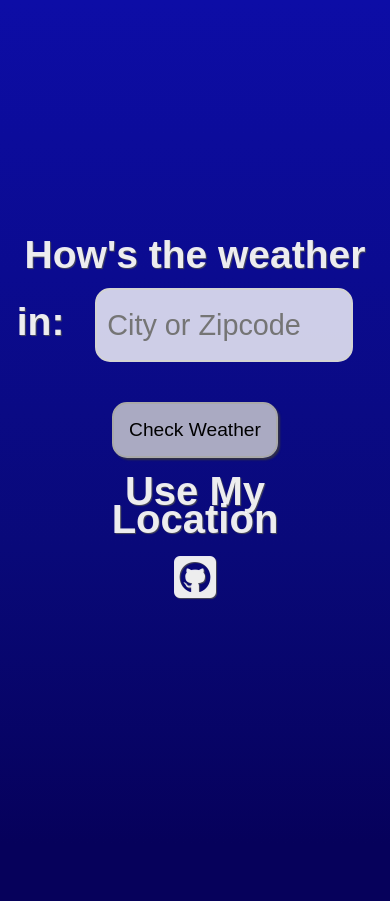
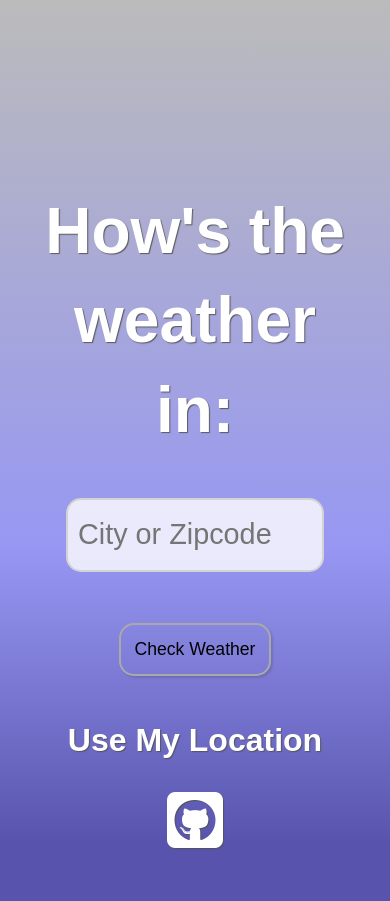
Before and after one commit to erobertsdev/weather-app, a website: page index.html in a window 390 px wide. Before the commit the page ends 844 px from the top, so only its background shows below. Drawn offline with nearby package versions, Linux system fonts and the light colour scheme; a web font is replaced by a local one.

Commit message:
style changes

```diff
--- a/index.js
+++ b/index.js
@@ -2,9 +2,10 @@ const init = (() => {
 	let main = document.querySelector('.main');
 
 	main.innerHTML = `
-		<div>
+		<div class="container">
+			<div class="content">
 				<form class="fade-in">
-                <label for="location" class="initial main-title">How's the weather in: </label>
+					<label for="location" class="initial"><p class="main-title">How's the weather in: </p></label>
 					<div id="location-display" class="hide"></div>
 					<input type="text" id="location" class="initial" placeholder="City or Zipcode" required>
 					<div class="check">
@@ -16,10 +17,12 @@ const init = (() => {
 					<a href="https://github.com/erobertsdev/weather-app" target="_blank"><i class="fab fa-github-square fade-in"></i></a>
 				</div>
 			</div>
+		</div>
 		`;
 
 	let lat, lon, searched;
 	let locationDisplay = document.getElementById('location-display');
+	let backbox = document.querySelector('.container');
 
 	const search = async (location, lat, lon) => {
 		if (location !== '') {
@@ -107,6 +110,8 @@ const init = (() => {
 					<p class="fade-in">Conditions: ${description}</p>
 					`;
 		locationDisplay.classList.remove('hide');
+		backbox.style.backgroundColor = 'rgba(255, 255, 255, 0)';
+		backbox.style.boxShadow = '5px 5px 10px rgba(29, 29, 29, 0)';
 		searched = true;
 	};
 
--- a/style.scss
+++ b/style.scss
@@ -10,15 +10,15 @@ body {
 	margin: 0;
 	font-family: 'Fira Sans Condensed', sans-serif, Arial, Helvetica, sans-serif;
 	font-weight: 700;
-	background: rgb(6, 1, 91);
-	background-image: linear-gradient(0deg, rgba(6, 1, 91, 1) 0%, rgba(9, 9, 121, 1) 35%, rgba(13, 13, 166, 1) 100%);
+	background: rgb(88, 84, 173);
+	background-image: linear-gradient(0deg, rgb(88, 84, 173) 0%, rgb(151, 151, 243) 35%, rgb(187, 187, 187) 100%);
 	background-repeat: no-repeat;
-	color: rgba(255, 255, 255, 0.9);
+	color: rgba(255, 255, 255);
 }
 
 .main {
 	line-height: 70%;
-	font-size: 10vw;
+	font-size: 8em;
 	display: flex;
 	justify-content: center;
 	align-items: center;
@@ -37,9 +37,95 @@ body {
 	font-size: 2.5rem;
 }
 
+.container {
+	height: 70vh;
+	padding: 20px;
+	width: 80%;
+	justify-content: center;
+	align-items: center;
+	background-color: rgba(255, 255, 255, 0.7);
+	box-shadow: 5px 5px 10px rgba(29, 29, 29, 0.8);
+}
+
+.main-title {
+	margin-top: 60px;
+}
+
 .location-name {
 	font-size: 4rem;
 	padding-bottom: 20px;
+}
+
+input {
+	margin: 20px;
+	font-size: 2.8rem;
+	outline: none;
+	width: 60vw;
+	padding: 10px;
+	background-color: rgba(255, 255, 255, 0.8);
+	border: 2px solid lightgray;
+	border-radius: 15px;
+	height: 70px;
+}
+
+#search {
+	margin: 20px;
+	display: inline-block;
+	color: black;
+	font-size: 1.5rem;
+	background-color: rgba(211, 211, 211, 0);
+	padding: 25px 25px;
+	border: 2px solid darkgray;
+	border-radius: 15px;
+	box-shadow: 2px 2px 2px rgb(58, 58, 58, 0.2);
+
+	transition: all .2s;
+
+	&:hover {
+		cursor: pointer;
+		background-color: rgb(151, 151, 243);
+		color: white;
+		transform: translateY(-5px);
+		box-shadow: 5px 5px 5px black;
+	}
+	&:active {
+		transform: translateY(-2px);
+		background-color: rgb(88, 84, 173);
+		box-shadow: 2px 2px 2px black;
+	}
+	&:focus {
+		outline: 0;
+	}
+}
+
+.check {
+	line-height: 30%;
+}
+
+#current-location {
+	margin: 0 auto;
+	width: 300px;
+	font-size: 2.5rem;
+	z-index: 5;
+
+	&:hover {
+		cursor: pointer;
+		color: rgb(151, 151, 243);
+		transition: all .3s;
+	}
+}
+
+i {
+	display: block;
+	margin-top: 20px;
+	text-align: center;
+	font-size: 5rem;
+
+	transition: all .3s;
+
+	&:hover {
+		color: rgb(151, 151, 243);
+	}
 }
 
 .github {
@@ -100,78 +186,6 @@ body {
 	background-repeat: repeat;
 
 	animation: mist 30s infinite linear;
-}
-
-input {
-	margin: 20px;
-	font-size: 2.8rem;
-	outline: none;
-	width: 60vw;
-	padding: 10px;
-	background-color: rgba(255, 255, 255, 0.8);
-	border: 2px solid lightgray;
-	border-radius: 15px;
-	height: 80px;
-}
-
-#search {
-	margin: 20px;
-	display: inline-block;
-	color: black;
-	font-size: 1.5rem;
-	background-color: rgba(211, 211, 211, 0.8);
-	padding: 25px 25px;
-	border: 2px solid darkgray;
-	border-radius: 15px;
-	box-shadow: 2px 2px 2px rgb(58, 58, 58, 0.8);
-
-	transition: all .2s;
-
-	&:hover {
-		cursor: pointer;
-		background-color: gray;
-		color: white;
-		transform: translateY(-5px);
-		box-shadow: 5px 5px 5px black;
-	}
-	&:active {
-		transform: translateY(-2px);
-		background-color: rgb(168, 168, 168);
-		box-shadow: 2px 2px 2px black;
-	}
-	&:focus {
-		outline: 0;
-	}
-}
-
-.check {
-	line-height: 30%;
-}
-
-#current-location {
-	margin: 0 auto;
-	width: 300px;
-	font-size: 2.5rem;
-	z-index: 5;
-
-	&:hover {
-		cursor: pointer;
-		color: rgb(148, 148, 148);
-		transition: all .3s;
-	}
-}
-
-i {
-	display: block;
-	margin-top: 20px;
-	text-align: center;
-	font-size: 5rem;
-
-	transition: all .3s;
-
-	&:hover {
-		color: rgb(148, 148, 148);
-	}
 }
 
 .fade-in {
@@ -258,33 +272,77 @@ i {
 	}
 }
 
-@media all and (max-width: 1250px) {
+@media all and (max-width: 1450px) {
 	input {
 		height: 60px;
 	}
+	.main-title {
+		font-size: 6rem;
+	}
+	#current-location {
+		font-size: 2rem;
+	}
 }
 
-@media all and (max-width: 750px) {
+@media all and (max-width: 1100px) {
 	input {
 		height: 50px;
-		font-size: 1.8rem;
+	}
+	.main-title {
+		font-size: 5rem;
 	}
 	#search {
 		padding: 15px 15px;
 		font-size: 1.2rem;
 	}
+	i {
+		transform: translateY(-30px);
+	}
+}
+
+@media all and (max-width: 750px) {
+	.main-title {
+		font-size: 4rem;
+	}
+	input {
+		height: 50px;
+		font-size: 1.8rem;
+	}
+	p {
+		font-size: 1.5rem;
+	}
+	#search {
+		padding: 14px 14px;
+		font-size: 1.1rem;
+	}
 	#location-display {
+		line-height: 120%;
 		font-size: 2rem;
 	}
+	#current-location {
+		font-size: 2rem;
+	}
+	.location-name {
+		font-size: 9vw;
+		padding-bottom: 10px;
+	}
 	i {
-		font-size: 3rem;
+		font-size: 4rem;
+		// transform: translateY(-40px);
+	}
+	.container {
+		background-color: rgba(255, 255, 255, 0);
+		box-shadow: 5px 5px 10px rgba(29, 29, 29, 0);
 	}
 }
 
 @media screen and (orientation: landscape) and (max-device-height: 640px) {
 	.main {
 		margin-top: 20px;
-		font-size: 8vw;
+		font-size: 3rem;
+	}
+	.main-title {
+		font-size: 4rem;
 	}
 	input {
 		height: 40px;
@@ -309,5 +367,10 @@ i {
 	}
 	i {
 		font-size: 2.5rem;
+		transform: translateY(5px);
+	}
+	.container {
+		background-color: rgba(255, 255, 255, 0);
+		box-shadow: 5px 5px 10px rgba(29, 29, 29, 0);
 	}
 }
```
Also changed, not shown: style.css, 1 other file. Lines whose indentation alone changed are shown as unchanged.
